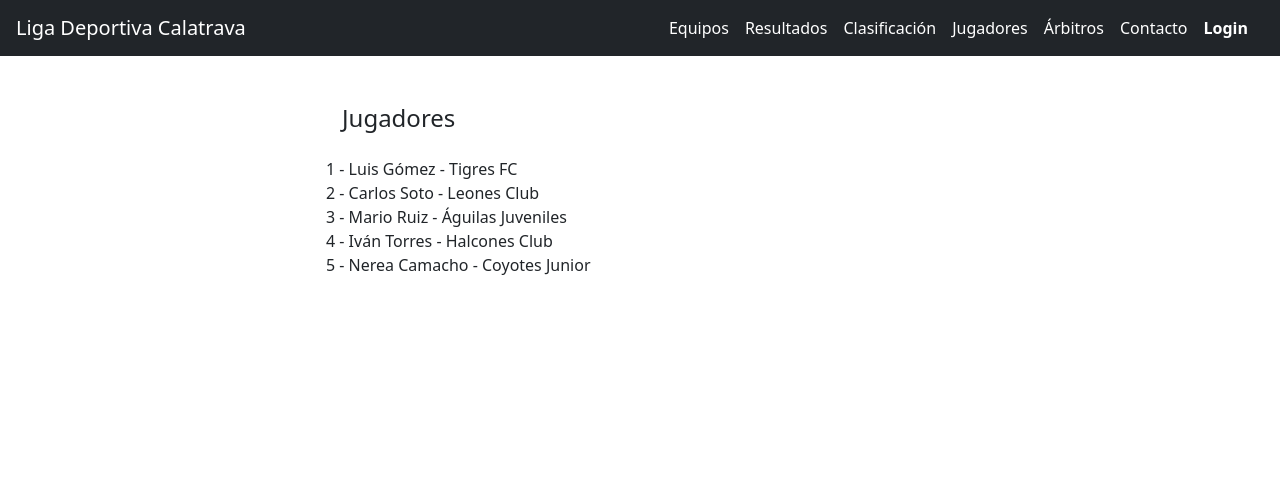
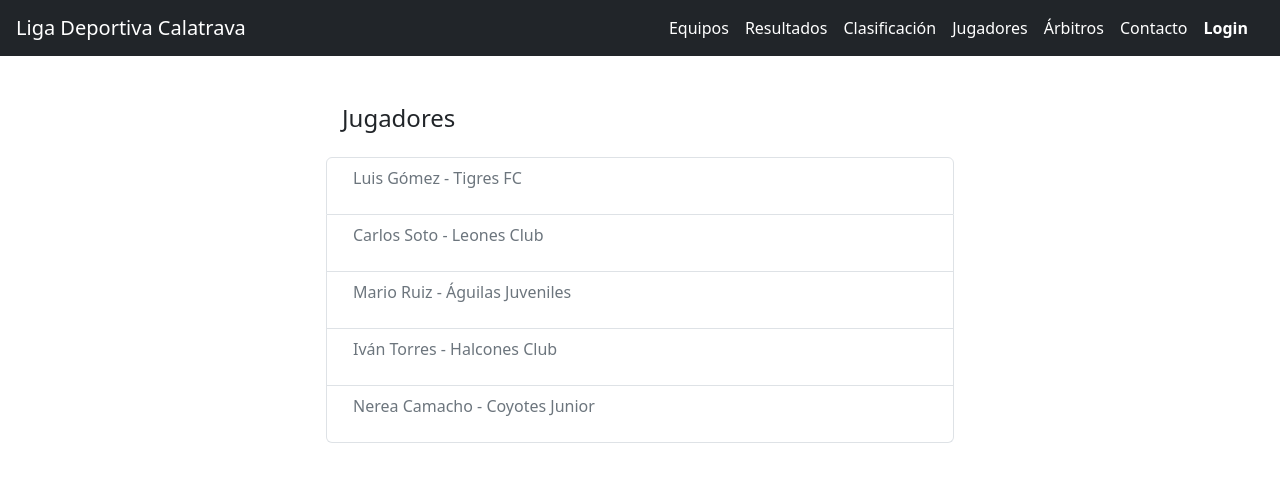
Before and after one commit to CeliaSerna/liga-deportiva-calatrava, an Angular app: page /jugadores in a window 1280 px wide. Shown: the top 482 px of the page. Built offline with nearby package versions, Linux system fonts and the light colour scheme; no server answers.

Commit message:
Edito jugadores.html

```diff
--- a/src/app/components/jugadores/jugadores.html
+++ b/src/app/components/jugadores/jugadores.html
@@ -1,11 +1,11 @@
-<!-- búsqueda de jugdores -->
+<!-- lista de jugdores -->
 <div class="row justify-content-center">
     <div class="col-12 col-md-6">
         <h4 class="text-dark ms-3 mt-5 mb-4">Jugadores</h4>
 
         <ul class="list-group">
-           <li *ngFor="let jugador of jugadores">
-                <span>{{ jugador.id }} - {{ jugador.nombre }} - {{ jugador.equipo }}</span>
+           <li *ngFor="let jugador of jugadores" class="list-group-item">
+                <p class="w-100 text-start text-secondary">{{ jugador.nombre }} - {{ jugador.equipo }}</p>
             </li>
         </ul>
 
```
